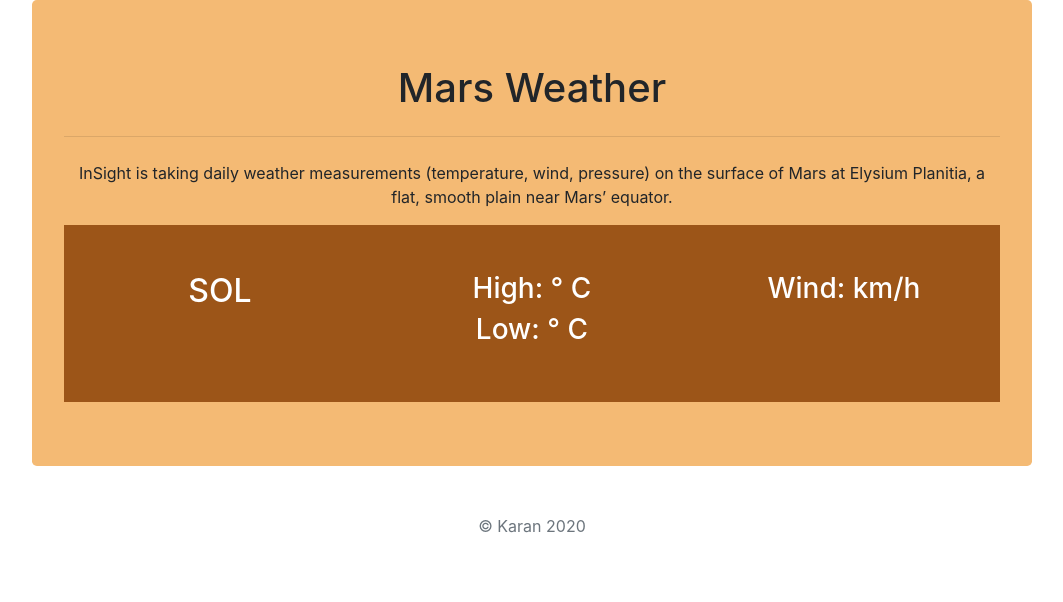
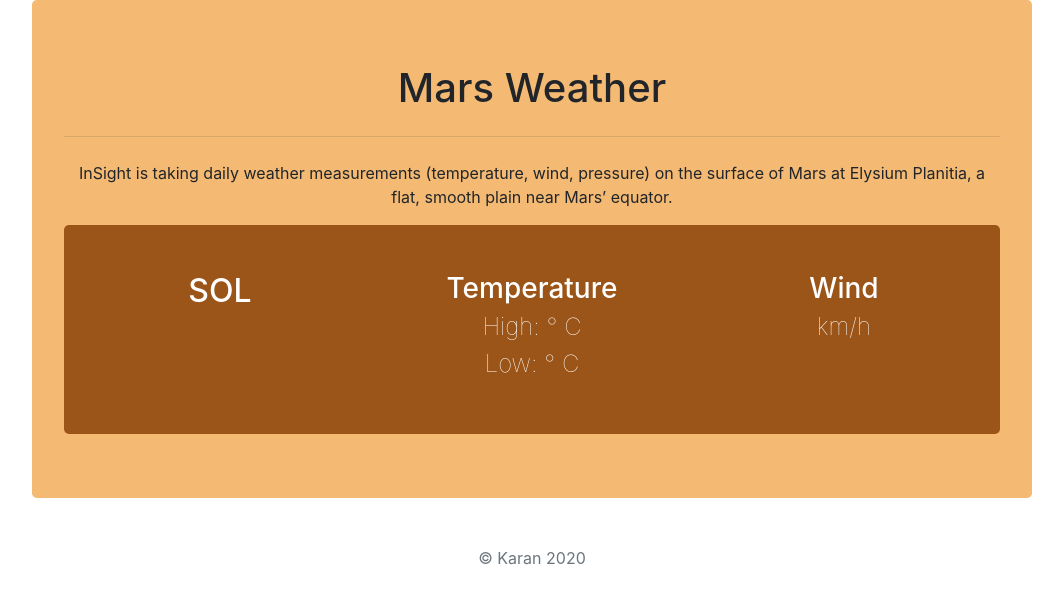
Before and after one commit to karanjakhar7/mars, a plain HTML site: page index.html in a window 1280 px wide. Shown: the whole page, without its empty margins (108-1171 px from the left). Drawn offline with nearby package versions, Linux system fonts and the light colour scheme; no server answers.

Commit message:
minor size adjustments

```diff
--- a/index.html
+++ b/index.html
@@ -24,17 +24,19 @@
 
           <div class="col-sm-4 data">
             <h2>SOL <span class="solDay"></span> </h2>
-            <h3> <span class="earth-date"></span> </h3>
+            <h4> <span class="earth-date"></span> </4>
 
           </div>
 
           <div class="col-sm-4 data">
-            <h3>High: <span class="high"></span>° C</h3>
-            <h3>Low: <span class="low"></span>° C</h3>
+            <h3>Temperature</h3>
+            <h4>High: <span class="high"></span>° C</h4>
+            <h4>Low: <span class="low"></span>° C</h4>
           </div>
 
           <div class="col-sm-4 data">
-            <h3>Wind: <span class="speed"></span> km/h</h3>
+            <h3>Wind</h3>
+            <h4><span class="speed"></span> km/h</h4>
 
           </div>
 
--- a/styles.css
+++ b/styles.css
@@ -1,3 +1,6 @@
+h4{
+  font-weight: lighter;
+}
 .mainbox{
   text-align: center;
   max-width: 1000px;
@@ -11,11 +14,14 @@
 .data-box{
 
 background-color:#9c5518;
+border-radius: 5px;
 
 }
 .data{
   padding: 5%;
   color: #fff;
+  border: 10px;
+  border-color: black;
 }
 
 .footer{
```
